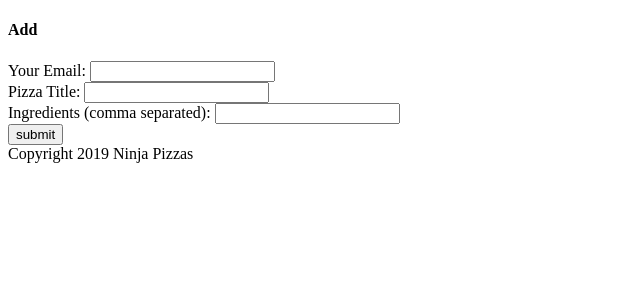
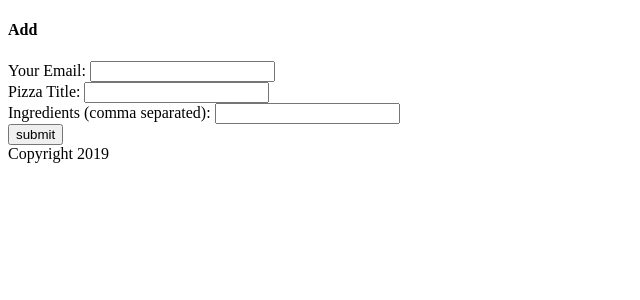
Before and after one commit to chalov-anton/Our-first-progect, a PHP site: page /try/add.php in a window 1280 px wide. Shown: the part 60-360 px from the top of the page, without its empty margins (0-640 px from the left). Run offline with PHP 8.4, Linux system fonts and the light colour scheme.

Commit message:
Merge origin/master
Conflicts:
	README.md

```diff
--- a/templates/footer.php
+++ b/templates/footer.php
@@ -1,4 +1,4 @@
 <footer>
-    <div>Copyright 2019 Ninja Pizzas</div>
+    <div>Copyright 2019</div>
 </footer>
 </body>
```
